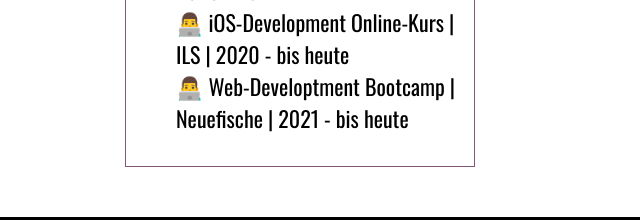
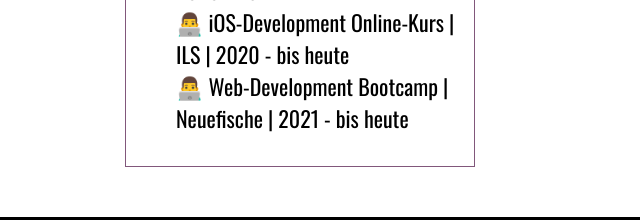
Before and after one commit to agonkarimani/personal-website, a website: page index.html in a window 1280 px wide. Shown: the part 1478-1698 px from the top of the page, 340-980 px from the left. Drawn offline with nearby package versions, Linux system fonts and the light colour scheme.

Commit message:
Add changes

```diff
--- a/index.html
+++ b/index.html
@@ -70,9 +70,7 @@
             <li>👔 Kundenservice | Kassenconcord | 2013 - 2020</li>
             <li>👔 Kundenservice | Dealerdesk | 2020 - 2021</li>
             <li>👨‍💻 iOS-Development Online-Kurs | ILS | 2020 - bis heute</li>
-            <li>
-              👨‍💻 Web-Developtment Bootcamp | Neuefische | 2021 - bis heute
-            </li>
+            <li>👨‍💻 Web-Development Bootcamp | Neuefische | 2021 - bis heute</li>
           </ul>
         </div>
       </section>
```
